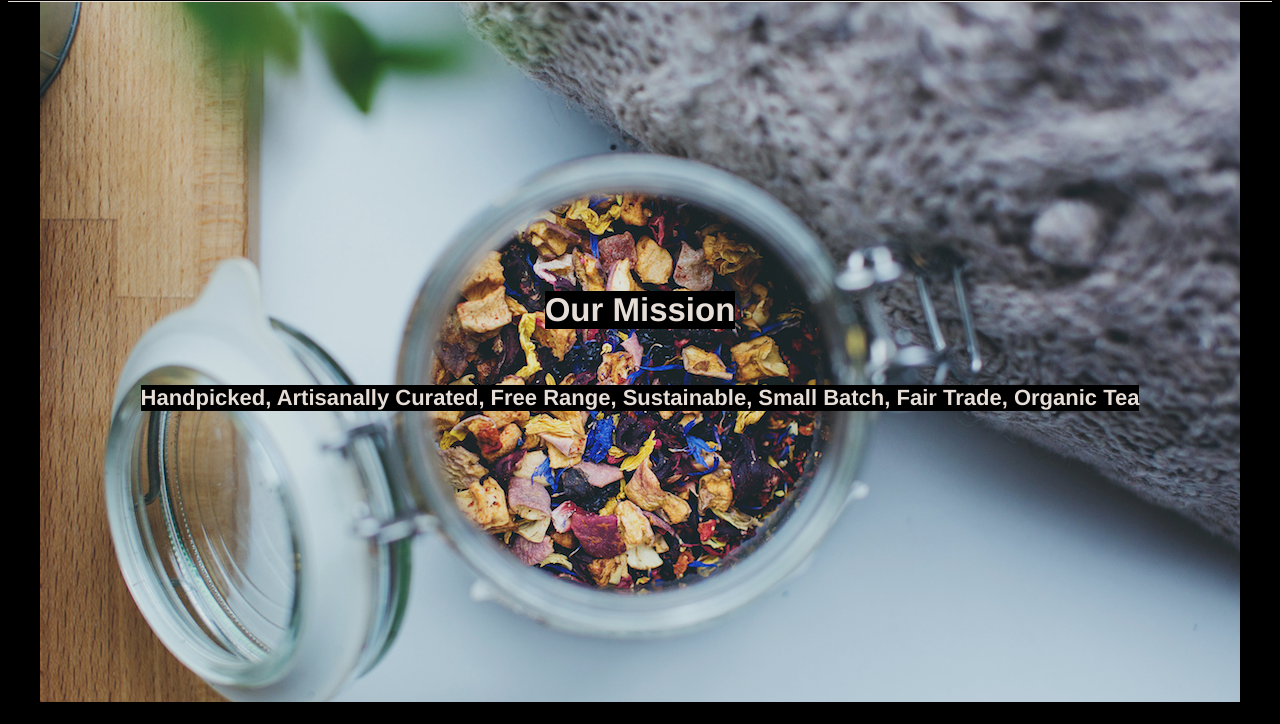
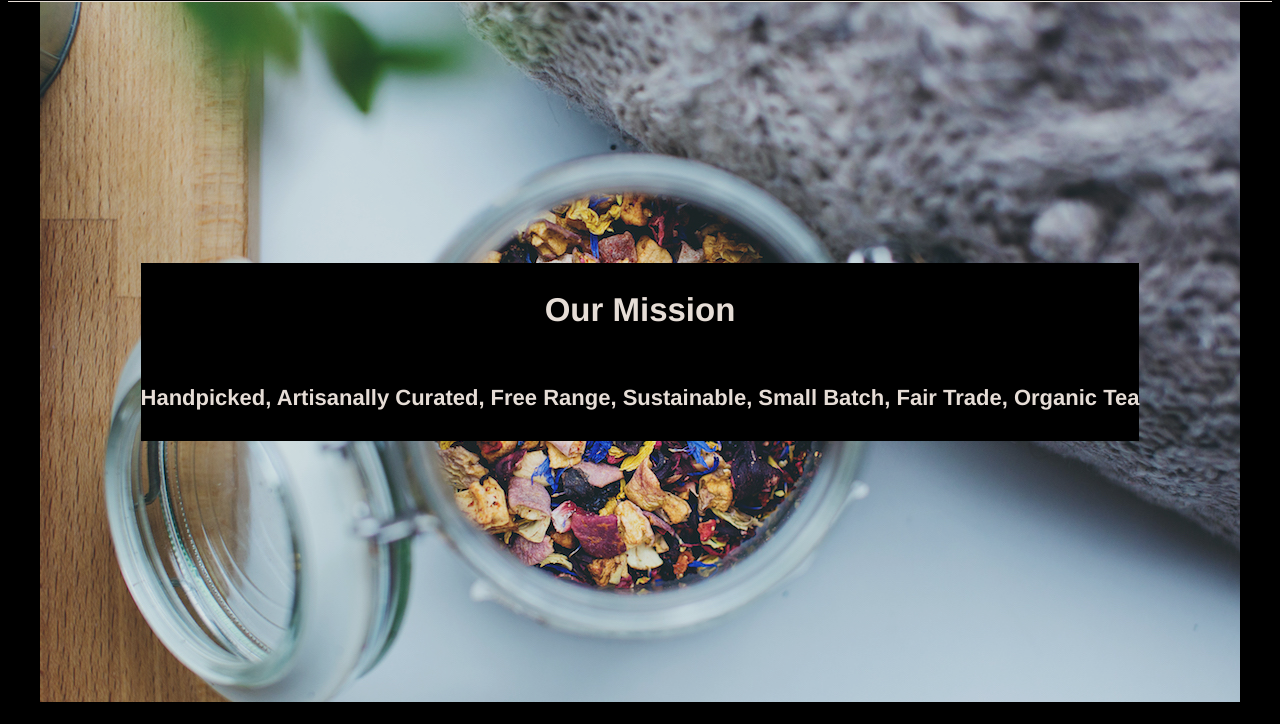
Before and after one commit to drummingjack2/tea-cozy, a plain HTML site: page index.html in a window 1280 px wide. Shown: the part 76-800 px from the top of the page. Drawn offline with Linux system fonts and the light colour scheme.

Commit message:
Tweak banner on mission section - no avail.

```diff
--- a/index.html
+++ b/index.html
@@ -17,9 +17,11 @@
     </div>
 
     <div class="container" id="mission">
-      <h2>Our Mission</h2>
-      <h4>Handpicked, Artisanally Curated, Free Range, Sustainable, Small Batch,
-         Fair Trade, Organic Tea</h4>
+      <div class="container" id="banner">
+        <h2>Our Mission</h2>
+        <h4>Handpicked, Artisanally Curated, Free Range, Sustainable, Small Batch,
+           Fair Trade, Organic Tea</h4>
+      </div>
     </div>
 
     <div class="container" id="store">
--- a/resources/css/style.css
+++ b/resources/css/style.css
@@ -43,6 +43,9 @@ a{
   justify-content: center;
   align-items: center;
 }
-#mission h2, #mission h4{
+#banner{
   background-color: black;
+  flex-direction: column;
+  justify-content: center;
+  align-items: center;
 }
```
